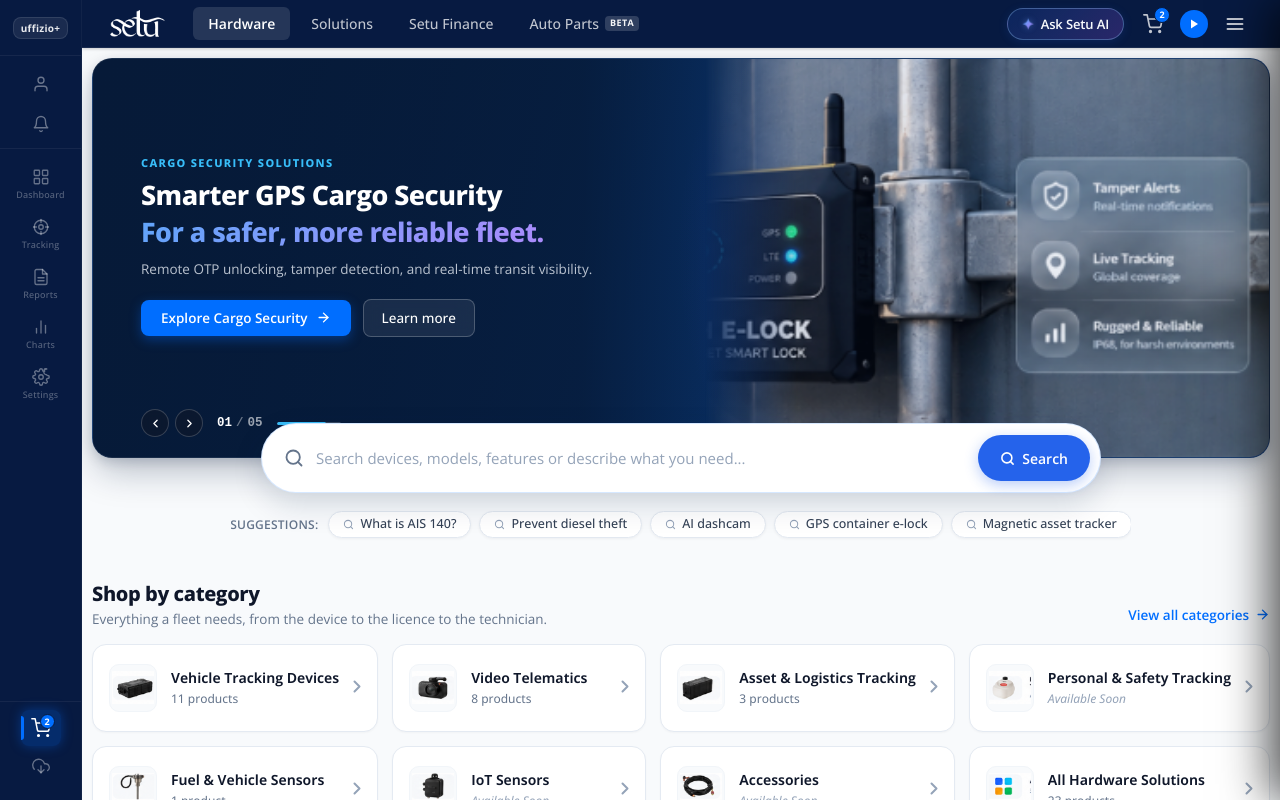
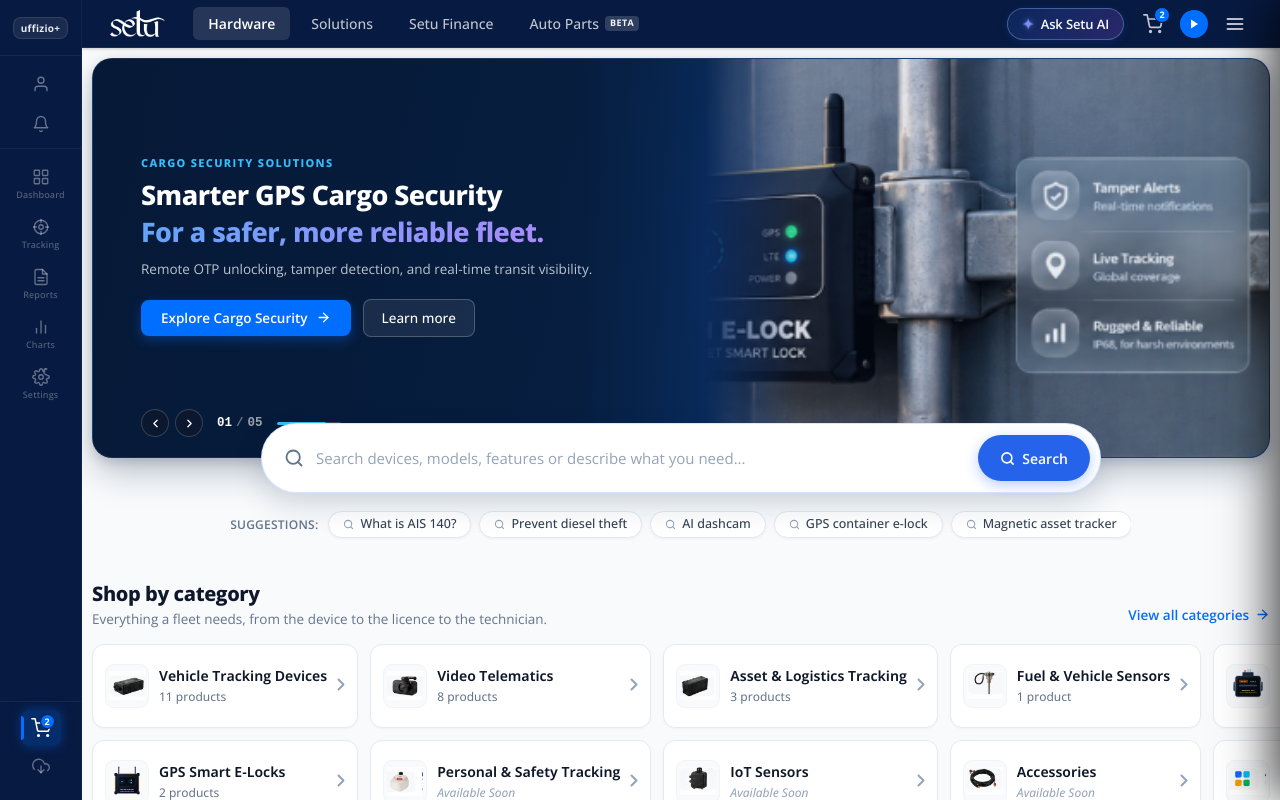
Before and after one commit to kinjal106/setu, a React (Vite) app: page / in a window 1280 px wide. Built offline with nearby package versions, Linux system fonts and the light colour scheme.

Commit message:
Manage 5-5 blocks for categories and hardware products, and remove reviews text from home page product cards

```diff
--- a/src/pages/SetuHome/SetuHome.css
+++ b/src/pages/SetuHome/SetuHome.css
@@ -838,25 +838,25 @@
   transform: translateX(2px);
 }
 
-/* 4 Columns × 2 Rows Grid — Full available width */
+/* 5 Columns × 2 Rows Grid — Full available width */
 .category-grid {
   display: grid;
-  grid-template-columns: repeat(4, 1fr);
-  gap: 14px; /* 14-16px horizontal and vertical gaps */
+  grid-template-columns: repeat(5, 1fr);
+  gap: 12px; /* 12px horizontal and vertical gaps */
   width: 100%;
   box-sizing: border-box;
 }
 
-/* Individual Category Card (Compact height: ~88px, #e4eaf2 border) */
+/* Individual Category Card (Compact height: ~84px, #e4eaf2 border) */
 .category-card {
-  height: 88px; /* 84-92px range as requested */
+  height: 84px;
   background: #FFFFFF;
   border: 1px solid #E4EAF2; /* #e4eaf2 as requested */
-  border-radius: 14px;
-  padding: 0 16px;
-  display: flex;
-  align-items: center;
-  gap: 14px;
+  border-radius: 12px;
+  padding: 0 12px;
+  display: flex;
+  align-items: center;
+  gap: 10px;
   cursor: pointer;
   transition: all 180ms cubic-bezier(0.16, 1, 0.3, 1);
   box-shadow: 0 1px 2px rgba(15, 23, 42, 0.03);
@@ -871,9 +871,9 @@
 }
 
 .category-card__thumb-box {
-  width: 48px;
-  height: 48px;
-  border-radius: 10px;
+  width: 44px;
+  height: 44px;
+  border-radius: 9px;
   background: #F8FAFC;
   border: 1px solid #F1F5F9;
   display: flex;
@@ -884,8 +884,8 @@
 }
 
 .category-card__thumb-img {
-  width: 42px;
-  height: 42px;
+  width: 36px;
+  height: 36px;
   object-fit: contain;
   transition: transform 160ms ease;
 }
@@ -1466,7 +1466,7 @@
 ──────────────────────────────────────────────────────────── */
 @media (max-width: 1200px) {
   .category-grid {
-    grid-template-columns: repeat(2, 1fr);
+    grid-template-columns: repeat(3, 1fr);
   }
   .dark-hero-slider__headline {
     font-size: 24px;
@@ -1628,18 +1628,18 @@
   transform: translateX(3px);
 }
 
-/* ── 4 Cards Horizontal Grid (Matching Shop by Category 4-column layout) ── */
+/* ── 5 Cards Horizontal Grid (Matching Shop by Category 5-column layout) ── */
 .featured-cards-grid {
   display: grid;
-  grid-template-columns: repeat(4, 1fr);
-  gap: 14px;
+  grid-template-columns: repeat(5, 1fr);
+  gap: 12px;
 }
 
 .featured-product-card {
   background: #FFFFFF;
   border: 1px solid #E2E8F0;
   border-radius: 10px;
-  padding: 13px;
+  padding: 12px;
   display: flex;
   flex-direction: column;
   justify-content: space-between;
--- a/src/pages/SetuHome/SetuHome.jsx
+++ b/src/pages/SetuHome/SetuHome.jsx
@@ -122,7 +122,7 @@ const HERO_SLIDES = [
 ];
 
 /* ────────────────────────────────────────────────────────────
-   2. CATEGORIES DATA (8 CARDS MATCHING SETU ARCHITECTURE)
+   2. CATEGORIES DATA (10 CARDS FOR 5×2 BALANCED GRID)
 ──────────────────────────────────────────────────────────── */
 const SHOP_CATEGORIES = [
   {
@@ -147,18 +147,32 @@ const SHOP_CATEGORIES = [
     image: '/images/categories/cat-asset-logistics.png'
   },
   {
+    id: 'fuel-sensors',
+    title: 'Fuel & Vehicle Sensors',
+    count: '1 product',
+    path: '/hardware?category=fuel-sensors',
+    image: '/images/categories/cat-fuel-sensors.png'
+  },
+  {
+    id: 'ais-140',
+    title: 'AIS 140 Govt. Certified',
+    count: '3 products',
+    path: '/hardware?category=vehicle-tracking&sub=ais-gps-device',
+    image: '/images/hardware/prithvi-140.svg'
+  },
+  {
+    id: 'cargo-elocks',
+    title: 'GPS Smart E-Locks',
+    count: '2 products',
+    path: '/hardware?category=asset-logistics&sub=e-lock-tracker',
+    image: '/images/hardware/7h-elock.svg'
+  },
+  {
     id: 'personal-safety',
     title: 'Personal & Safety Tracking',
     count: 'Available Soon',
     path: '/hardware?category=personal-safety',
     image: '/images/categories/cat-personal-safety.png'
-  },
-  {
-    id: 'fuel-sensors',
-    title: 'Fuel & Vehicle Sensors',
-    count: '1 product',
-    path: '/hardware?category=fuel-sensors',
-    image: '/images/categories/cat-fuel-sensors.png'
   },
   {
     id: 'iot-sensors',
@@ -856,6 +870,16 @@ const FEATURED_PRODUCTS = [
     image: '/images/hardware/v5-4g.svg',
     price: 2850,
     bulkTierText: '₹2,490 each on 500+'
+  },
+  {
+    id: 'gb440',
+    slug: 'gb440',
+    name: 'GB440 Fleet Tracker',
+    brand: 'M Series',
+    badge: 'Sponsored',
+    image: '/images/hardware/gb440.svg',
+    price: 3100,
+    bulkTierText: '₹2,710 each on 500+'
   }
 ];
 
@@ -895,6 +919,15 @@ const NEW_ARRIVALS_PRODUCTS = [
     image: '/images/hardware/gl500-4g.svg',
     price: 10800,
     bulkTierText: '₹9,450 each on 500+'
+  },
+  {
+    id: 'lls-ultrasonic',
+    slug: 'lls-ultrasonic',
+    name: 'LLS-03 Ultrasonic Level Sensor',
+    badge: 'New',
+    image: '/images/hardware/sp-ble4-fuel.svg',
+    price: 5200,
+    bulkTierText: '₹4,550 each on 500+'
   }
 ];
 
@@ -922,7 +955,7 @@ function FeaturedProductsSection() {
     }, 2000);
   };
 
-  const currentProducts = (activeTab === 'featured' ? FEATURED_PRODUCTS : NEW_ARRIVALS_PRODUCTS).slice(0, 4);
+  const currentProducts = (activeTab === 'featured' ? FEATURED_PRODUCTS : NEW_ARRIVALS_PRODUCTS).slice(0, 5);
 
   return (
     <section className="featured-tabs-section">
@@ -1012,12 +1045,6 @@ function FeaturedProductsSection() {
                 <h4 className="featured-product-card__title" title={p.name}>
                   {p.name}
                 </h4>
-
-                {/* Rating line */}
-                <div className="featured-product-card__rating">
-                  <span className="featured-product-card__stars">★★★★★</span>
-                  <span className="featured-product-card__rating-text">No reviews yet</span>
-                </div>
 
                 {/* Price block */}
                 <div className="featured-product-card__price-box">
```
